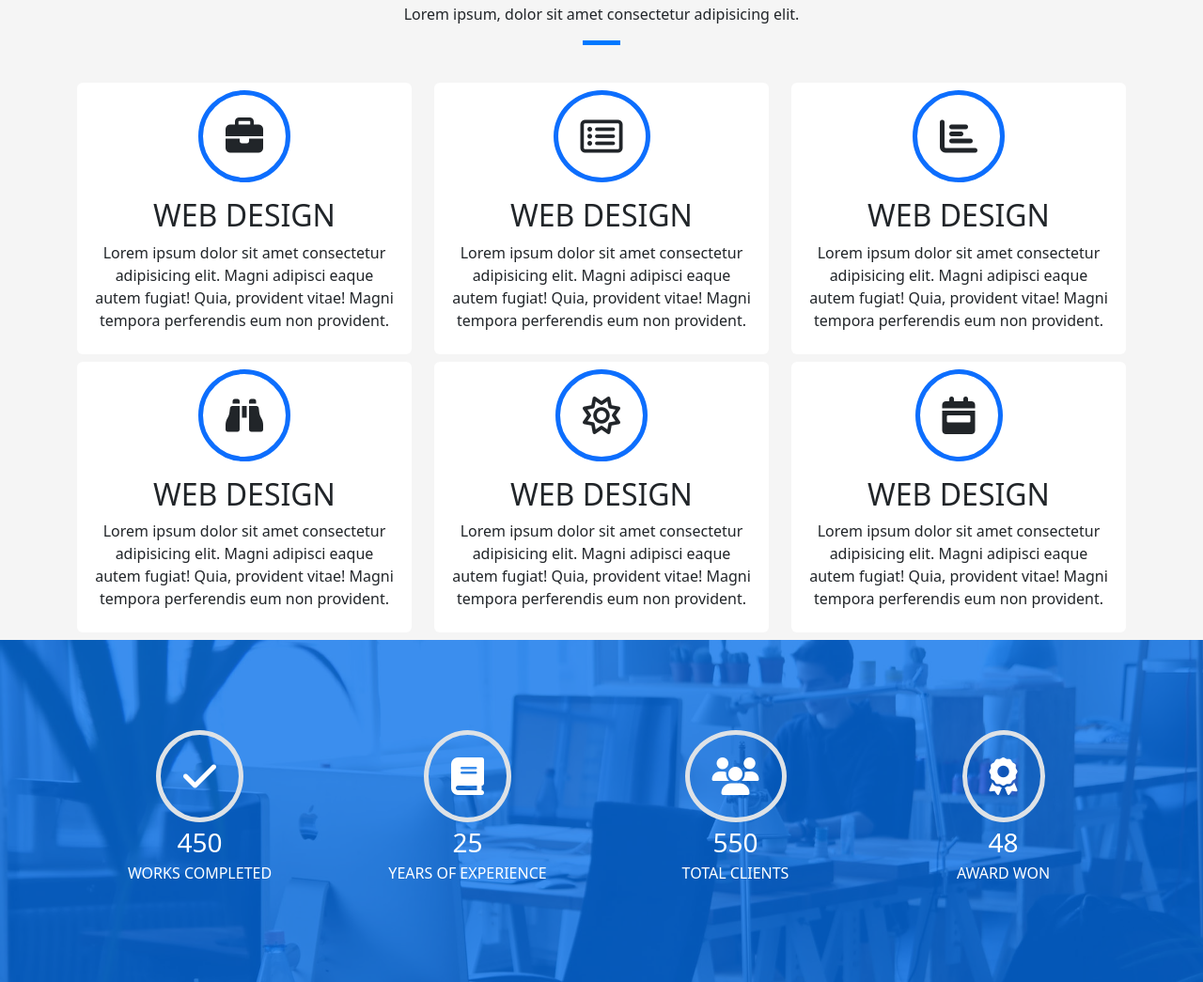
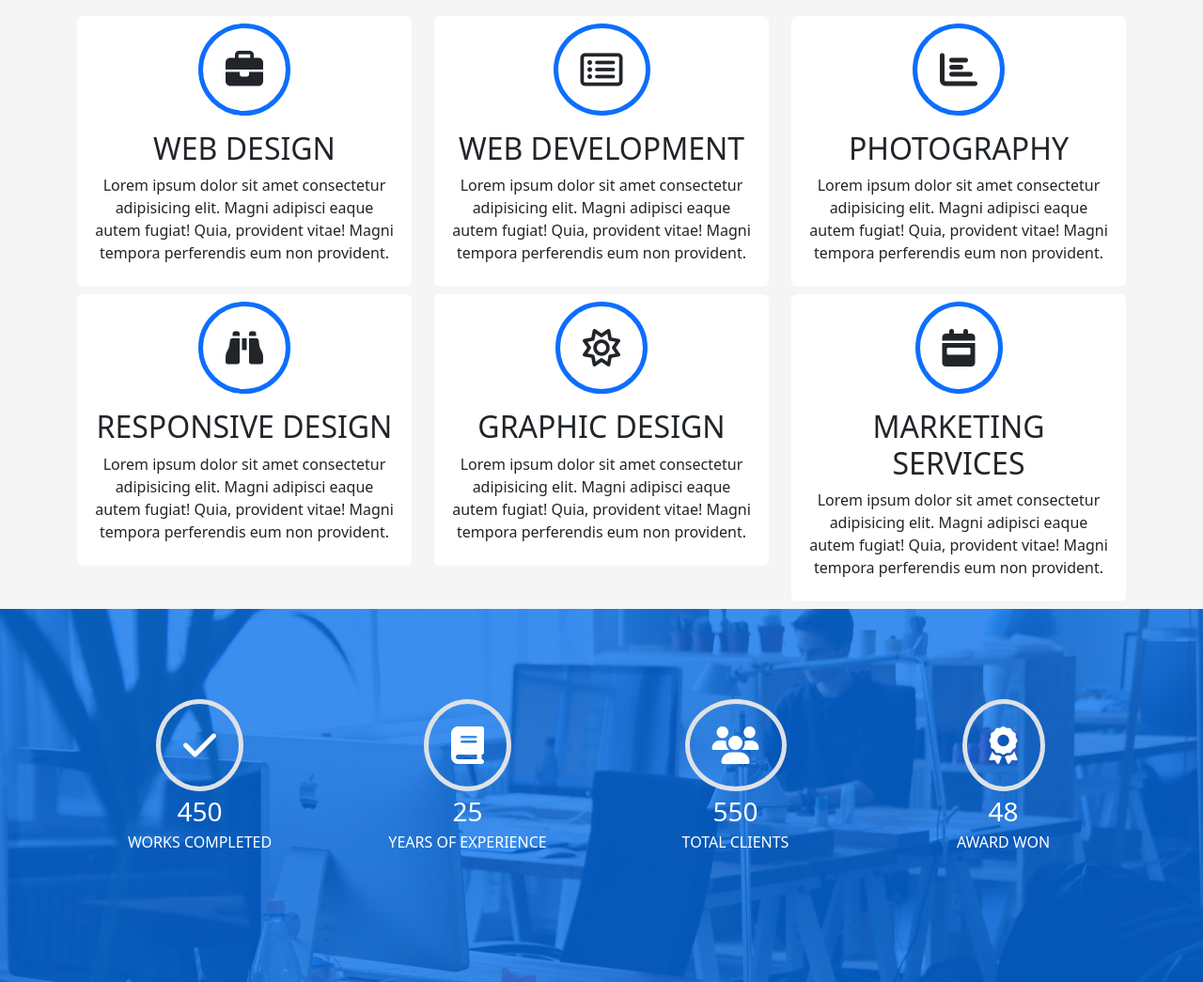
Before and after one commit to Amal605/DevFolio_project, a plain HTML site: page index.html in a window 1280 px wide. Shown: the part 1484-2529 px from the top of the page at 94% size. Drawn offline with Linux system fonts and the light colour scheme.

Commit message:
second commit

```diff
--- a/css/style.css
+++ b/css/style.css
@@ -1,5 +1,7 @@
 body{
     background-color: #f5f5f5;
+    margin: 0;
+    padding: 0;
 }
 .home{
     background-image: url(../images/hero-bg.jpg);
--- a/index.html
+++ b/index.html
@@ -7,7 +7,7 @@
     <body>
         <!-- home -->
         <div id="home" class="home">
-        <nav class="navbar navbar-expand-lg bg-transparent">
+        <nav class="navbar navbar-expand-lg bg-black fixed-top" style="margin-top: 0;">
             <div class="container">
               <a class="navbar-brand text-white" href="#">DevFolio</a>
               <button class="navbar-toggler" type="button" data-bs-toggle="collapse" data-bs-target="#navbarSupportedContent" aria-controls="navbarSupportedContent" aria-expanded="false" aria-label="Toggle navigation">
@@ -136,7 +136,7 @@
                   <i class="fa-regular fa-rectangle-list m-auto border border-5 border-primary rounded rounded-circle p-4 mt-2 fs-1"></i>
               </div>
                 <div class="ser-des text-center p-2 m-2">
-                  <h2>WEB DESIGN</h2>
+                  <h2>WEB DEVELOPMENT</h2>
                   <p>Lorem ipsum dolor sit amet consectetur adipisicing elit. Magni adipisci eaque autem fugiat! Quia, provident vitae! Magni tempora perferendis eum non provident.</p>
                 </div>
               </div>
@@ -147,7 +147,7 @@
                   <i class="fa-solid fa-chart-bar m-auto border border-5 border-primary rounded rounded-circle p-4 mt-2 fs-1"></i>
               </div>
                 <div class="ser-des text-center p-2 m-2">
-                  <h2>WEB DESIGN</h2>
+                  <h2>PHOTOGRAPHY</h2>
                   <p>Lorem ipsum dolor sit amet consectetur adipisicing elit. Magni adipisci eaque autem fugiat! Quia, provident vitae! Magni tempora perferendis eum non provident.</p>
                 </div>
               </div>
@@ -158,7 +158,7 @@
                   <i class="fa-solid fa-binoculars m-auto border border-5 border-primary rounded rounded-circle p-4 mt-2 fs-1"></i>
               </div>
                 <div class="ser-des text-center p-2 m-2">
-                  <h2>WEB DESIGN</h2>
+                  <h2>RESPONSIVE DESIGN</h2>
                   <p>Lorem ipsum dolor sit amet consectetur adipisicing elit. Magni adipisci eaque autem fugiat! Quia, provident vitae! Magni tempora perferendis eum non provident.</p>
                 </div>
               </div>
@@ -169,7 +169,7 @@
                   <i class="fa-regular fa-sun m-auto border border-5 border-primary rounded rounded-circle p-4 mt-2 fs-1"></i>
               </div>
                 <div class="ser-des text-center p-2 m-2">
-                  <h2>WEB DESIGN</h2>
+                  <h2>GRAPHIC DESIGN</h2>
                   <p>Lorem ipsum dolor sit amet consectetur adipisicing elit. Magni adipisci eaque autem fugiat! Quia, provident vitae! Magni tempora perferendis eum non provident.</p>
                 </div>
               </div>
@@ -180,7 +180,7 @@
                   <i class="fa-solid fa-calendar-week m-auto border border-5 border-primary rounded rounded-circle p-4 mt-2 fs-1"></i>
               </div>
                 <div class="ser-des text-center p-2 m-2">
-                  <h2>WEB DESIGN</h2>
+                  <h2>MARKETING SERVICES</h2>
                   <p>Lorem ipsum dolor sit amet consectetur adipisicing elit. Magni adipisci eaque autem fugiat! Quia, provident vitae! Magni tempora perferendis eum non provident.</p>
                 </div>
               </div>
```
